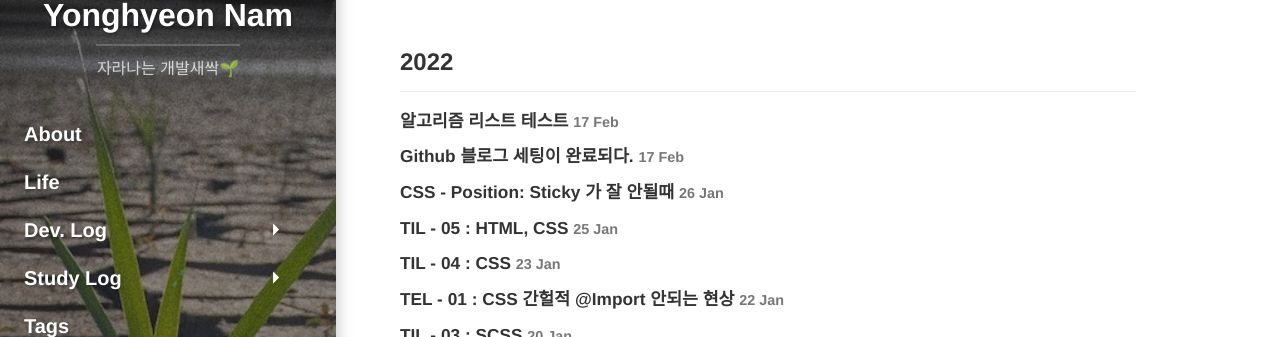
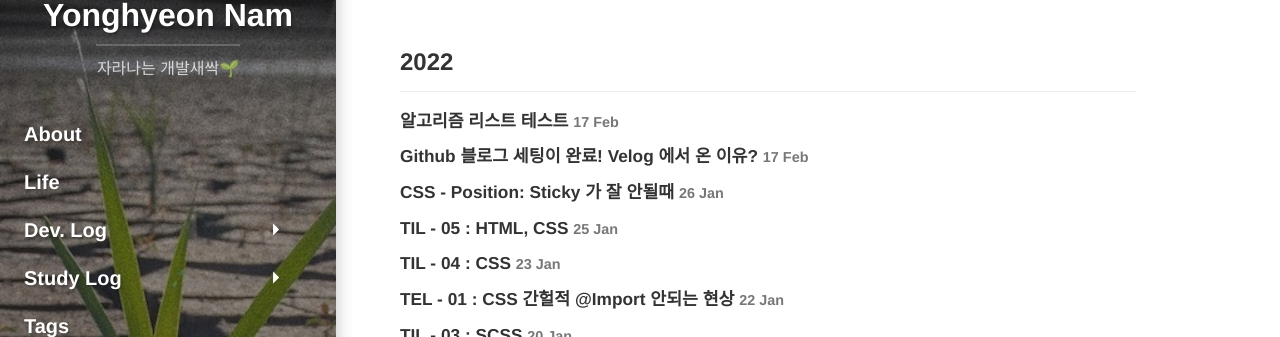
Before and after one commit to sunnyfterrain/sunnyfterrain.github.io, a Jekyll site: the page built from posts.md, in a window 1280 px wide and 1283 px high. Shown: the part 247-584 px from the top of the window. Built offline with Jekyll 4.4.1, drawn with Linux system fonts in a browser that asks for light colours; cached includes are drawn as plain includes; nearby versions of some CDN libraries; some web fonts are replaced; library files that are not in the unit come from our copies.

Commit message:
life title 수정

```diff
--- a/_posts/life/2022-02-17-life-setblog.md
+++ b/_posts/life/2022-02-17-life-setblog.md
@@ -1,7 +1,7 @@
 ---
 layout: post
-title: 'Github 블로그 세팅이 완료되다.'
-subtitle: 'Github 블로그 세팅이 완료되다.'
+title: 'Github 블로그 세팅이 완료! Velog 에서 온 이유?'
+subtitle: 'Github 블로그 세팅이 완료! Velog 에서 온 이유?'
 category: life
 tags: life
 ---
```
